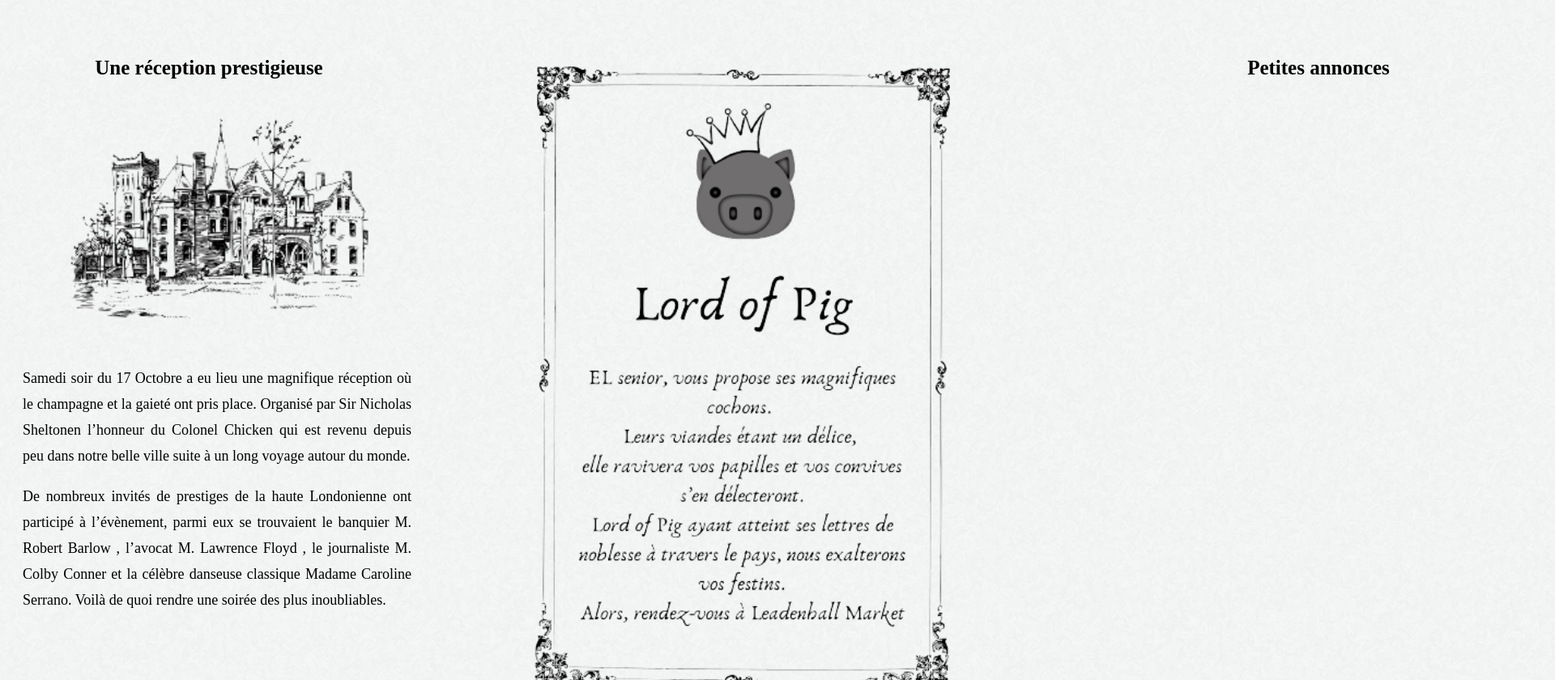
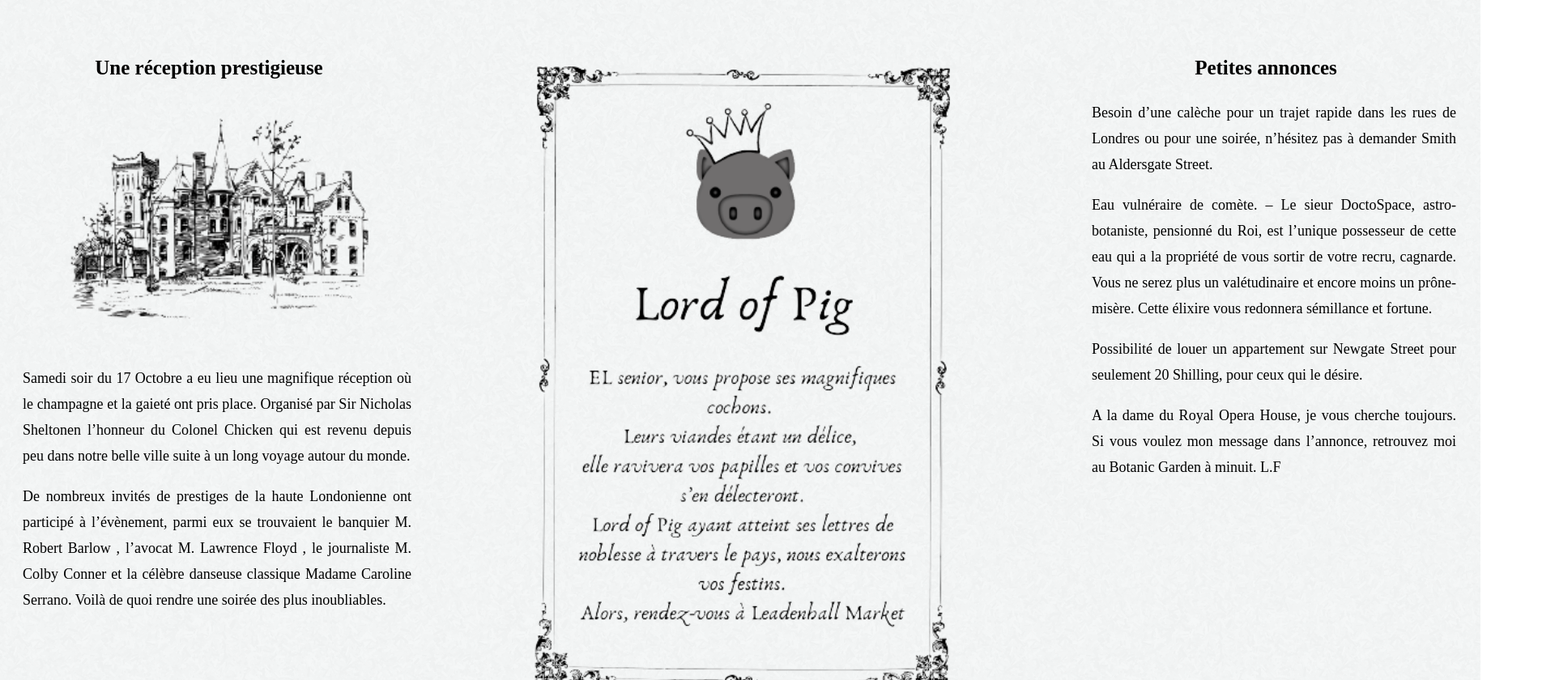
Before and after one commit to MaherWannes/c-est-elementaire, a plain HTML site: page journal.html in a window 1280 px wide. Shown: the part 1960-2800 px from the top of the page at 81% size, 1920 px wide, since content can reach past the window. Drawn offline with Linux system fonts and the light colour scheme; a web font is replaced by a local one.

Commit message:
mise à jour des articles et de la font

```diff
--- a/assets/css/journal.css
+++ b/assets/css/journal.css
@@ -109,11 +109,14 @@ div.div1 h3 {
   font-size: 26px;
   margin-top: 66px;
 }
+
+
 div.birthAndDeaths img {
   display: flex;
   justify-content: center;
   height: 700px;
   width: 500px;
+  margin-top: 66px;
 
 }
 
@@ -144,6 +147,7 @@ div.div5 p {
     font-size: 18px;
     padding-left: 20px;
     line-height: 32px;
+
   }
 
 div.maisonReception {
@@ -157,12 +161,13 @@ div.maisonReception img {
   width: 450px;
 }
 
+div.div7 {padding-right: 30px}
 div.dogPub {
   display: flex;
   justify-content: center;
   padding-top: 60px;
-  height: 800px;
-  width: 600px;
+  height: 700px;
+  width: 500px;
 }
 
 div.pigPub {
@@ -192,3 +197,10 @@ div.div7 h3 {
     text-align: justify;
     margin-top: 0%;
   }
+
+  div.div7 p {
+    text-align: justify;
+    font-size: 18px;
+    padding-left: 20px;
+    line-height: 32px;
+  }
--- a/journal.html
+++ b/journal.html
@@ -36,8 +36,8 @@
 
     <div class="parent">
         <div class="div1">
-            <h3>Naissances & Décès</h3>
-        <div class="birthAndDeaths"><img src="assets/img/birthAndDeaths.png" alt="list of births and deaths of the night"></div>
+
+        <div class="birthAndDeaths"><img src="assets/img/birthAndDeaths.png" alt="list of births and deaths of the last day"></div>
         </div>
 
         <div class="div2"> <h3>Meurtre à Whitechapel</h3>
@@ -63,7 +63,14 @@
         <div class="div6">
             <div class="pigPub"><img src="assets/img/PigPub.png"alt="pigAdd"></a></div>
              </div>
-        <div class="div7"> <h3>Petites annonces </h3> </div>
+        <div class="div7"> <h3>Petites annonces </h3>
+        <p> Besoin d’une calèche pour un trajet rapide dans les rues de Londres ou pour une soirée, n’hésitez pas à demander Smith au Aldersgate Street.
+            </p>
+        <p> Eau vulnéraire de comète. – Le sieur DoctoSpace, astro-botaniste, pensionné du Roi, est l’unique possesseur de cette eau qui a la propriété de vous sortir de votre recru, cagnarde. Vous ne serez plus un valétudinaire et encore moins un prône-misère. Cette élixire vous redonnera sémillance et fortune.</p>
+
+
+           <p> Possibilité de louer un appartement sur Newgate Street pour seulement 20 Shilling, pour ceux qui le désire. </p>
+           <p> A la dame du Royal Opera House, je vous cherche toujours. Si vous voulez mon message dans l’annonce, retrouvez moi au Botanic Garden à minuit. L.F</p>
     </div>
 
 
```
Also changed, not shown: assets/img/birthAndDeaths.png (added).
